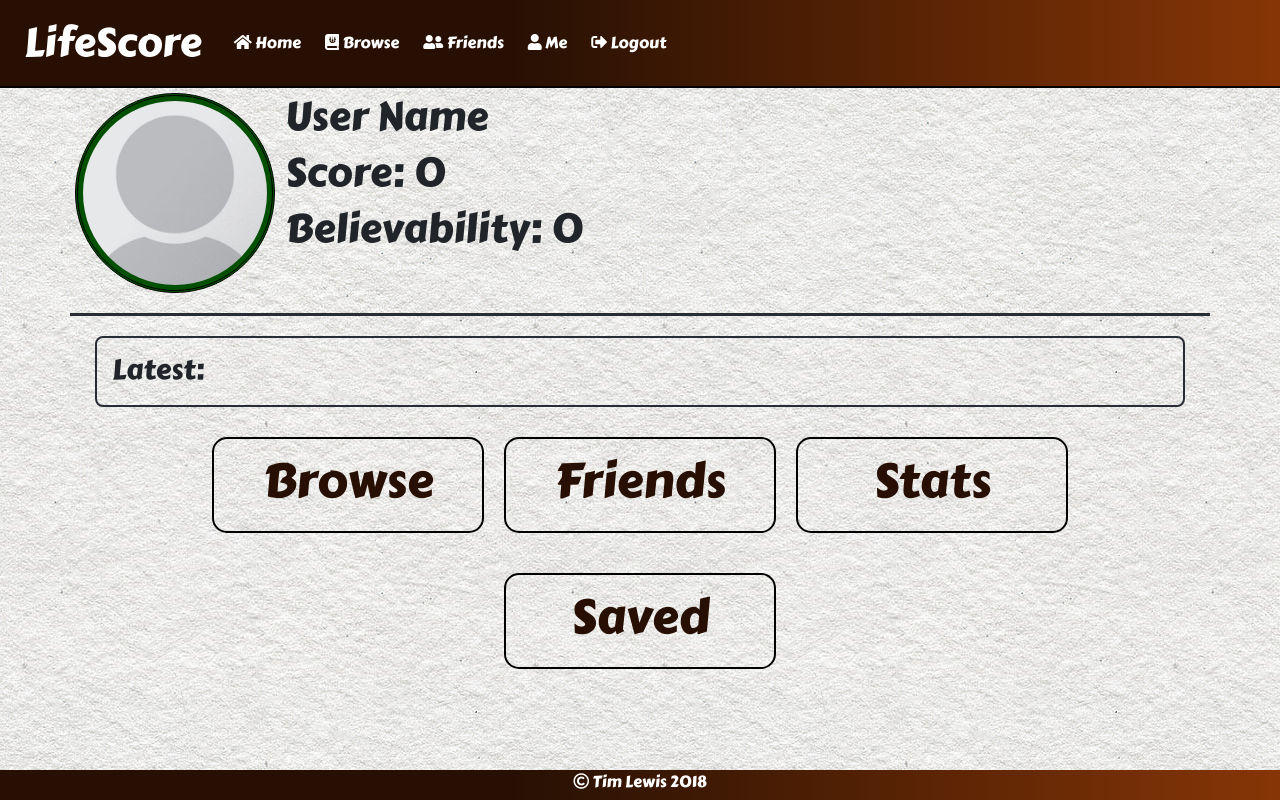
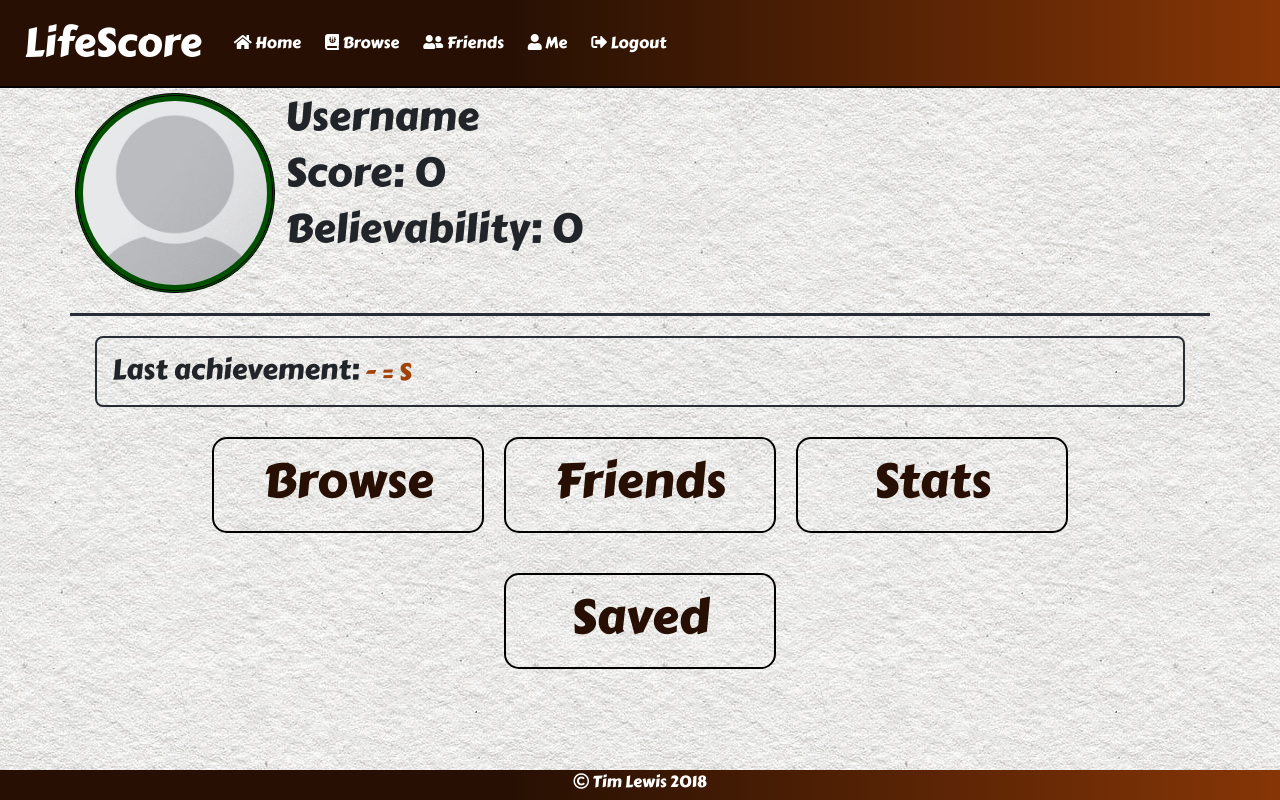
Before and after one commit to GunFightingYeti/LifeScore, a React (Create React App) app in the folder client/: page / in a window 1280 px wide. Built offline with nearby package versions, Linux system fonts and the light colour scheme; no server answers.

Commit message:
Home page re-work

```diff
--- a/client/src/components/Friend/index.js
+++ b/client/src/components/Friend/index.js
@@ -3,7 +3,7 @@ import API from "../../utils/API";
 
 class Friend extends Component {
   state = {
-    userName: "User Name",
+    userName: "Username",
     avatar: "/assets/images/placeholder.jpg",
     score: 0,
     believability: 0,
--- a/client/src/components/Home/index.js
+++ b/client/src/components/Home/index.js
@@ -3,31 +3,33 @@ import API from "../../utils/API";
 
 class Home extends Component {
   state = {
-    userName: "User Name",
+    Username: "Username",
     avatar: "/assets/images/placeholder.jpg",
     score: 0,
     believability: 0,
     latest: [],
-    achievements: []
+    results: []
   }
 
-  loadAchievements = () =>{
-    API.getAllChieves()
+  loadPassed = () => {
+    API.getPassed()
     .then(res => {
-      this.setState({latest: res.data[0].name}); })
-    .catch(err => console.log(err))
+      console.log(res);
+      this.setState({results: res.data, latest: res.data[0]})
+      // .catch(err => console.log(err))
+    });
   }
 
   loadPlayer = () =>{
     API.getPlayer()
     .then(res => {
-      this.setState({userName: res.data[0].name, score: res.data[0].score, avatar: res.data[0].avatar, believability: res.data[0].believability}); })
+      this.setState({Username: res.data[0].name, score: res.data[0].score, avatar: res.data[0].avatar, believability: res.data[0].believability}); })
     .catch(err => console.log(err))
   }
 
   componentDidMount() {
     this.loadPlayer();
-    this.loadAchievements();
+    this.loadPassed();
   }
 
   render () {
@@ -39,14 +41,15 @@ class Home extends Component {
                 <a href="/player"><img className="avatar" src={this.state.avatar} alt="Player Avatar"/></a>
             </div>
             <div className="playerInfo justify-content-start">
-                <h1>{this.state.userName}</h1>
+                <h1>{this.state.Username}</h1>
                 <h1>Score: {this.state.score}</h1>
                 <h1>Believability: {this.state.believability}</h1>
             </div>
         </div>
 
         <div className="row row2">
-        <h3>Latest: <span className="latest">{this.state.latest}</span></h3>
+        <h3>Last achievement: </h3>
+        <h3 className="achievement">{this.state.latest.name} - {this.state.latest.description} = {this.state.latest.worth} S</h3>
         </div>
 
         <div className="row row3">
--- a/client/src/components/Login/index.js
+++ b/client/src/components/Login/index.js
@@ -17,8 +17,9 @@ function Login(props) {
 
               <div className="results p-4 mt-5">
                 <h1 className="my-4">How do I play this game?</h1>
-                <h4>1. Make a profile and login</h4>
-                <h4>2. Browse for an achievement that looks like fun or that you have already completed</h4>
+                <h4>1. Login</h4>
+                <h4>2. Browse for an achievement that looks fun</h4>
+                <h4 className="my-4">(Some achievements are for entertainment only and should not be attempted)</h4>
                 <h4>3. Go do awesome things and get proof</h4>
                 <h4>4. Upload the proof of your achievements and let your friends confirm your awesomeness!</h4>
                 <h4>5. Feel like you've achieved more in life</h4>
--- a/client/src/components/Player/index.js
+++ b/client/src/components/Player/index.js
@@ -4,20 +4,19 @@ import API from "../../utils/API";
 class Player extends Component {
 
   state = {
-    achievements: [],
-    userName: "User Name",
+    Username: "Username",
     avatar: "/assets/images/placeholder.jpg",
     score: 0,
     believability: 0,
-    latest: "",
+    latest: [],
+    results: []
   }
-
 
  loadPassed = () => {
     API.getPassed()
     .then(res => {
       console.log(res);
-      this.setState({achievements: res.data})
+      this.setState({results: res.data, latest: res.data[0]})
       // .catch(err => console.log(err))
     });
   }
@@ -26,13 +25,13 @@ loadPassed = () => {
     API.getPlayer()
     .then(res => {
       // console.log(res);
-      this.setState({userName: res.data[0].name, score: res.data[0].score, avatar: res.data[0].avatar, believability: res.data[0].believability}); })
+      this.setState({Username: res.data[0].name, score: res.data[0].score, avatar: res.data[0].avatar, believability: res.data[0].believability}); })
     .catch(err => console.log(err))
   }
 
   componentDidMount() {
+    this.loadPlayer();
     this.loadPassed();
-    this.loadPlayer();
   }
 
   render () {
@@ -51,26 +50,27 @@ loadPassed = () => {
                   <img className="avatar" src={this.state.avatar} alt="Player Avatar"/>
               </div>
               <div className="playerInfo justify-content-start">
-                  <h1 className="playerName">{this.state.userName}</h1>
-                  <h1>Score: {this.state.score} P</h1>
+                  <h1 className="playerName">{this.state.Username}</h1>
+                  <h1>Score: {this.state.score}</h1>
                   <h1>Believability: {this.state.believability}</h1>
               </div>
           </div>
 
           <div className="row row2">
-          <h3>Latest: {this.state.latest}</h3>
+          <h3>Last achievement: </h3>
+          <h3 className="achievement">{this.state.latest.name} - {this.state.latest.description} = {this.state.latest.worth} S</h3>
           </div>
 
-          <div className="row3">
-            <div className="col-12 results">
+
+          <div className="row row2">
 
           <h3 className="block">All Achieved:</h3>
 
-            {this.state.achievements.length ? (
+          {this.state.results.length ? (
             <div>
-                    {this.state.achievements.map((chieves, index) => {
+                {this.state.results.map((chieves, index) => {
                   return (
-                        <button className="achievement" key={index} data-id={chieves._id}>{chieves.name} - {chieves.description} - {chieves.worth} P</button>
+                    <button className="achievement" key={index} data-id={chieves._id}>{chieves.name} - {chieves.description} = {chieves.worth} S</button>
                   );
                 })}
             </div>
@@ -80,7 +80,6 @@ loadPassed = () => {
 
             </div>
           </div>
-      </div>
       );
   }
 }
```
Lines whose indentation alone changed are shown as unchanged.
